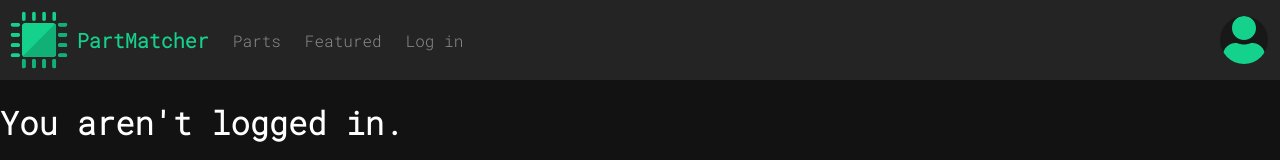
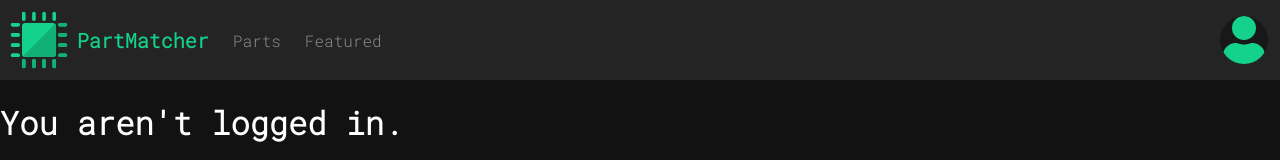
Before and after one commit to thefakequake/old-partmatcher, a Next.js app: page / in a window 1280 px wide. Shown: the top 160 px of the page. Built offline with nearby package versions, Linux system fonts and the light colour scheme; no server answers.

Commit message:
Remove unnecessary log in link

```diff
--- a/components/Navbar/Navbar.js
+++ b/components/Navbar/Navbar.js
@@ -33,11 +33,6 @@ const Navbar = () => {
             </Link>
           </div>
         ))}
-        {!session && (
-          <div className={styles.navLink + " " + styles.push}>
-            <a onClick={signIn}>Log in</a>
-          </div>
-        )}
       </nav>
       <NavbarDropdown session={session} className={styles.userToggle} />
     </div>
```
